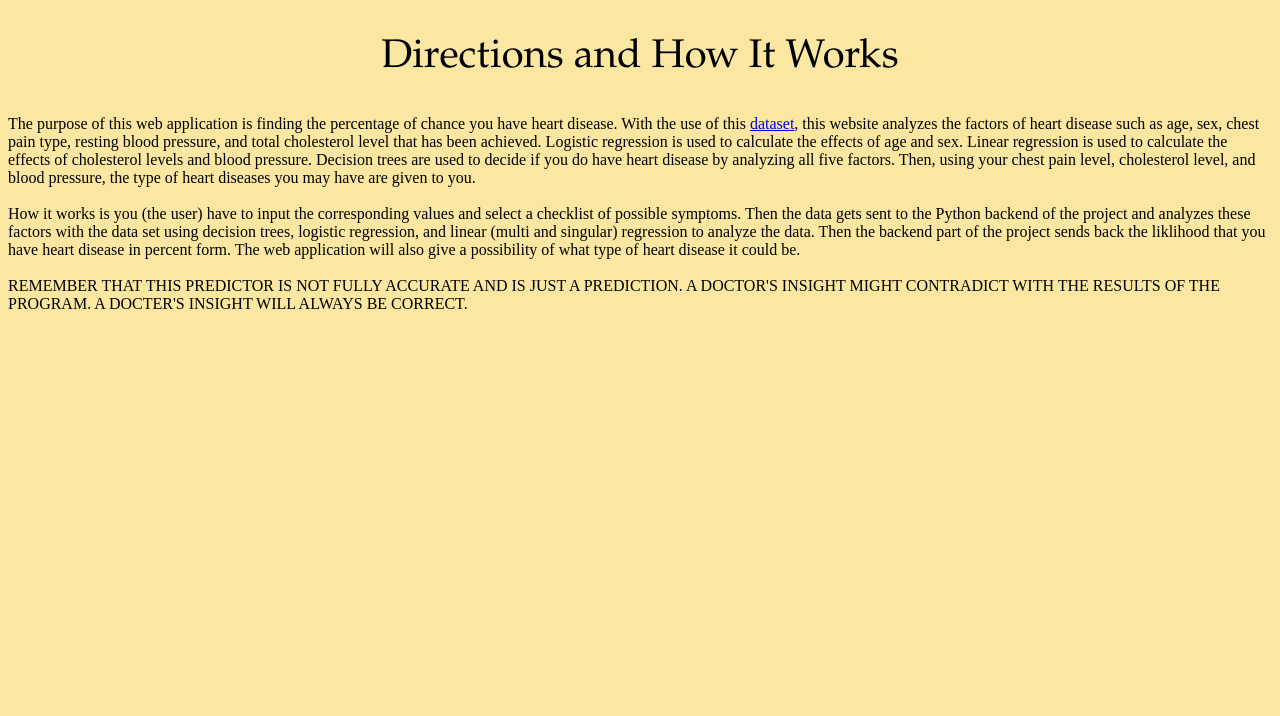
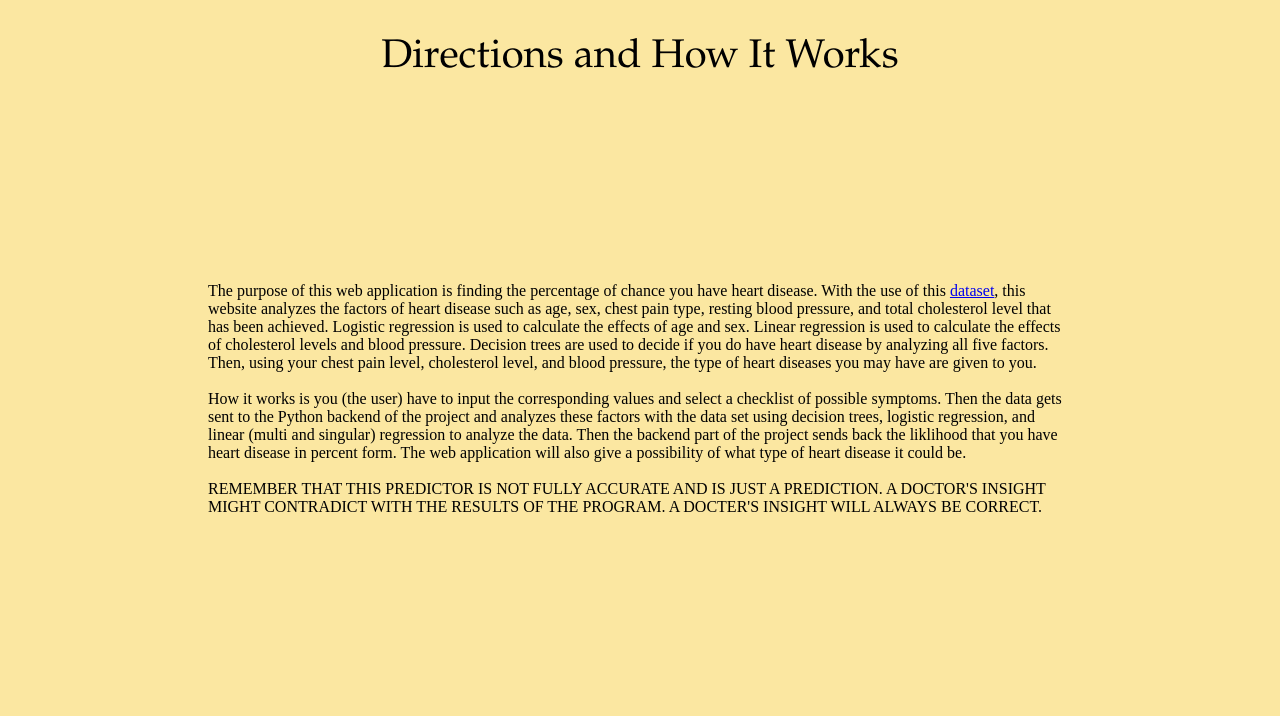
Before and after one commit to anjayk1/hdp, a Python web app: template templates/index.html in a window 1280 px wide. Shown: the part 224-940 px from the top of the page. Before the commit the page ends 533 px from the top, so only its background shows below. Run offline with Jinja, Linux system fonts and the light colour scheme; the template is opened without the code that fills it, so the values that code supplies are empty.

Commit message:
Update style.css

```diff
--- a/static/style.css
+++ b/static/style.css
@@ -8,7 +8,7 @@ ul {
 
 }
 p {
-    margin: auto;
+    margin: 200px;
 }
 
 li {
```
